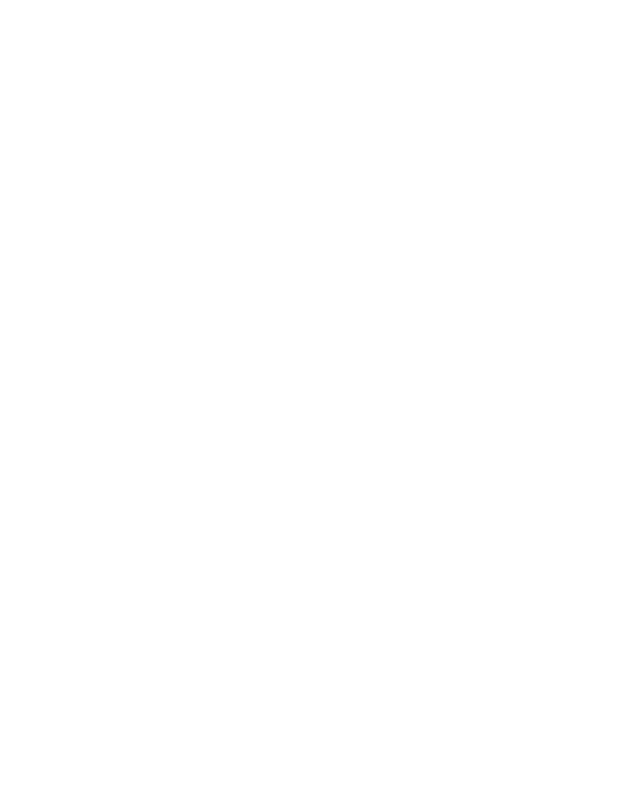
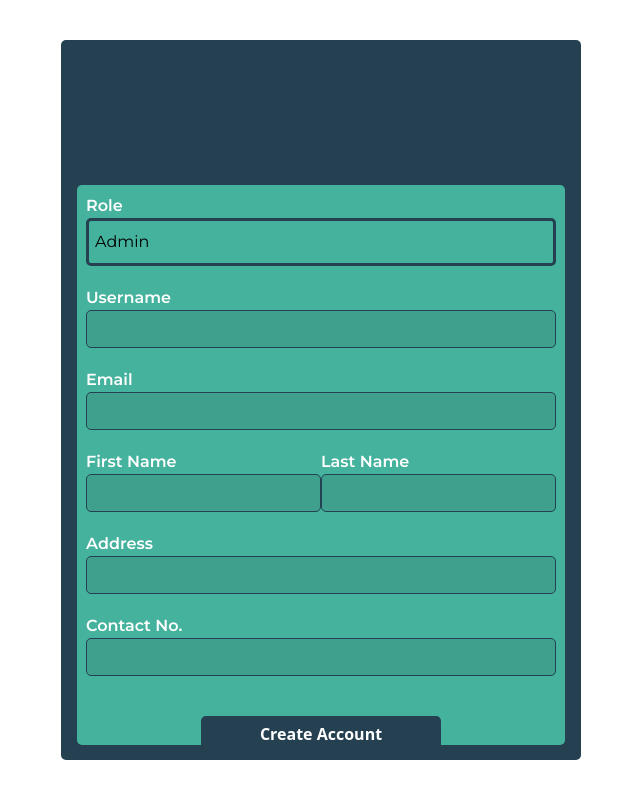
Before and after one commit to Parum-Lucis/csswengS16chai, a React (Vite) app in the folder CSSWENGChai/CHAI/: page /ProfileCreation in a window 1280 px wide. Before the commit this address had no page. Shown: the whole page, without its empty margins (319-959 px from the left). Built offline with nearby package versions, Linux system fonts and the light colour scheme.

Commit message:
Profile Creation page Added

```diff
--- a/CSSWENGChai/CHAI/src/App.tsx
+++ b/CSSWENGChai/CHAI/src/App.tsx
@@ -1,4 +1,5 @@
 import Login from './components/Login';
+import ProfileCreation from './components/ProfileCreation';
 import { Routes, Route} from "react-router";
 import './css/styles.css';
 
@@ -6,6 +7,7 @@ function App() {
   return (
     <Routes>
       <Route path="/" element={<Login/>} />
+      <Route path="/ProfileCreation" element={<ProfileCreation/>} />
     </Routes>
   )
 }
--- a/CSSWENGChai/CHAI/src/components/Login.tsx
+++ b/CSSWENGChai/CHAI/src/components/Login.tsx
@@ -18,7 +18,7 @@ function Login(){
             toast.error("Please input your username and password.");
         }
         else {
-            navigate("/profile")
+            navigate("/ProfileCreation")
         }
     }
 
@@ -33,14 +33,14 @@ function Login(){
                         id='username'
                         name='username'
                         type='text'
-                        className='border-solid border-3 rounded-[5px] p-1.5'
+                        className='font-[Montserrat] border-solid border-3 rounded-[5px] p-1.5'
                     />
                     <label htmlFor='password' className='font-[Montserrat] font-semibold mt-5'>Password</label>
                     <input
                         id='pw'
                         name='pw'
                         type='password'
-                        className=' border-solid border-3 rounded-[5px] p-1.5'
+                        className='font-[Montserrat]  border-solid border-3 rounded-[5px] p-1.5'
                     />
                     <div className='flex justify-between mt-1.5'>
                         <label className="font-[Montserrat] text-[1.1rem]">
--- /dev/null
+++ b/CSSWENGChai/CHAI/src/components/ProfileCreation.tsx
@@ -0,0 +1,74 @@
+import CHAI from '../assets/CHAI.jpg'
+import { useNavigate } from "react-router";
+import '../css/styles.css'
+
+function ProfileCreation(){
+
+    return (
+        <div className='flex items-center justify-center h-[100vh]'>
+            <div className='flex items-end justify-center w-[65vh] h-[90vh] bg-[#254151] rounded-[5px] pb-[15px]'>
+                <div className='w-[61vh] h-[70vh]  bg-[#45B29D] rounded-[5px] p-[9px] '>
+                    <form className='flex flex-col'>
+                        <label htmlFor='dropdown' className='text-white font-[Montserrat] font-semibold '>Role</label>
+                        <select name='dropdown' className='rounded-[5px] appearance-none p-1.5 dark:text-white h-12 font-[Montserrat] border-solid border-3 border-[#254151]'>
+                            <option value='Admin' >Admin</option>
+                            <option value='Admin' >Volunteer</option>
+                        </select>
+                        <label htmlFor='username' className='text-white font-[Montserrat] font-semibold mt-5'>Username</label>
+                        <input
+                            id='username'
+                            name='username'
+                            type='text'
+                            className='font-[Montserrat] text-white border-solid border-1 border-[#254151] bg-[#3EA08D] rounded-[5px] p-1.5'
+                        />
+                        <label htmlFor='email' className='text-white font-[Montserrat] font-semibold mt-5'>Email</label>
+                        <input
+                            id='email'
+                            name='email'
+                            type='email'
+                            className='font-[Montserrat] text-white border-solid border-1 border-[#254151] bg-[#3EA08D] rounded-[5px] p-1.5'
+                        />
+                        <div className='flex flex-row justify-between mt-5'>
+                            <div className='flex flex-col w-61'>
+                                <label htmlFor='fName' className='text-white flex flex-col font-[Montserrat] font-semibold'>First Name</label>
+                                <input
+                                    id='fName'
+                                    name='fName'
+                                    type='text'
+                                    className='font-[Montserrat] text-white border-solid border-1 border-[#254151] bg-[#3EA08D] rounded-[5px] p-1.5'
+                                />
+                            </div>
+                            <div className='flex flex-col w-61'>
+                                <label htmlFor='lName' className='text-white font-[Montserrat] font-semibold'>Last Name</label>
+                                <input
+                                    id='lName'
+                                    name='lName'
+                                    type='text'
+                                    className='font-[Montserrat] text-white border-solid border-1 border-[#254151] bg-[#3EA08D] rounded-[5px] p-1.5'
+                                />
+                            </div>
+                        </div>
+                        <label htmlFor='address' className='text-white font-[Montserrat] font-semibold mt-5'>Address</label>
+                        <input
+                            id='address'
+                            name='address'
+                            type='text'
+                            className='font-[Montserrat] text-white border-solid border-1 border-[#254151] bg-[#3EA08D] rounded-[5px] p-1.5'
+                        />
+                        <label htmlFor='cNum' className='text-white font-[Montserrat] font-semibold mt-5'>Contact No.</label>
+                        <input
+                            id='cNum'
+                            name='cNum'
+                            type='number'
+                            className='font-[Montserrat] text-white border-solid border-1 border-[#254151] bg-[#3EA08D] rounded-[5px] p-1.5'
+                        />
+                        <button type='submit' className='bg-[#254151] text-white mt-10 p-1.5 rounded-[5px] w-60 m-auto font-semibold'> Create Account </button>
+                    </form>
+                </div>
+            </div>
+        </div>
+    )
+}
+
+
+export default ProfileCreation
```
